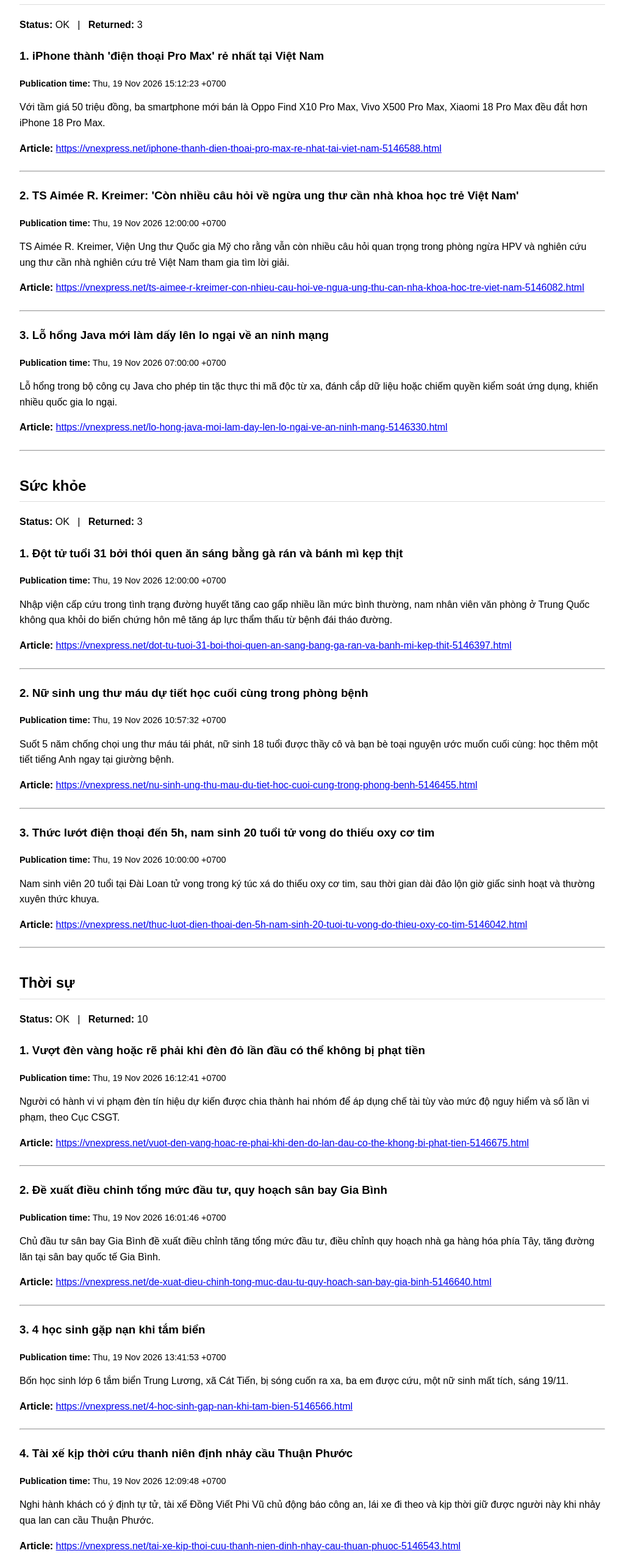
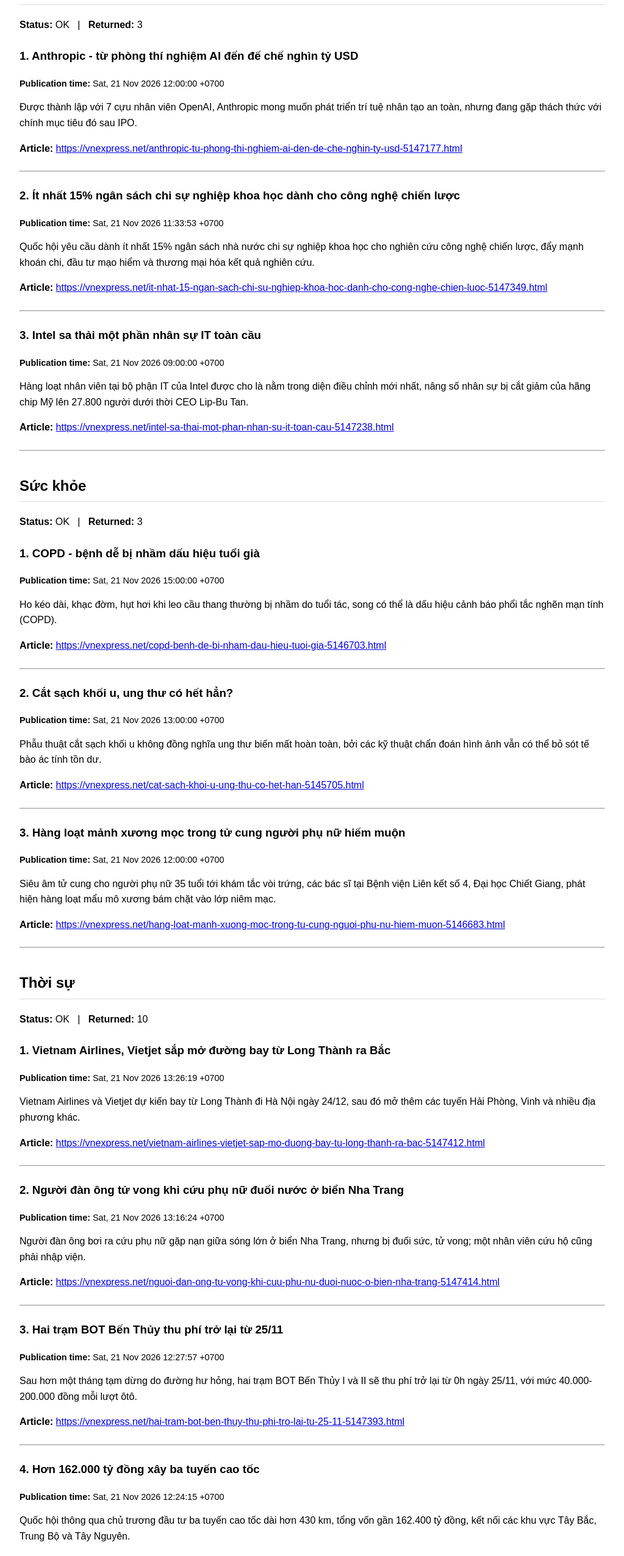
Before and after one commit to Henryta89/vnexpress-rss-briefing, a plain HTML site: page docs/index.html in a window 1280 px wide. Shown: the part 240-2792 px from the top of the page at 61% size, without its empty margins (128-1151 px from the left). Drawn offline with Linux system fonts and the light colour scheme.

Commit message:
chore: refresh VnExpress RSS briefing

```diff
--- a/docs/index.html
+++ b/docs/index.html
@@ -39,126 +39,126 @@ a {
 </head>
 <body>
 <h1>VnExpress RSS Briefing Source</h1>
-<p><strong>Updated:</strong> 2026-11-19 16:28:47 Asia/Ho_Chi_Minh</p>
+<p><strong>Updated:</strong> 2026-11-21 15:44:50 Asia/Ho_Chi_Minh</p>
 <p><strong>Source authority:</strong> VnExpress RSS</p>
 <section><h2>Khoa học công nghệ</h2>
 <p><strong>Status:</strong> OK &nbsp; | &nbsp; <strong>Returned:</strong> 3</p>
 <article>
-<h3>1. iPhone thành &#x27;điện thoại Pro Max&#x27; rẻ nhất tại Việt Nam</h3>
-<p class="metadata"><strong>Publication time:</strong> Thu, 19 Nov 2026 15:12:23 +0700</p>
-<p class="description">Với tầm giá 50 triệu đồng, ba smartphone mới bán là Oppo Find X10 Pro Max, Vivo X500 Pro Max, Xiaomi 18 Pro Max đều đắt hơn iPhone 18 Pro Max.</p>
-<p><strong>Article:</strong> <a href="https://vnexpress.net/iphone-thanh-dien-thoai-pro-max-re-nhat-tai-viet-nam-5146588.html">https://vnexpress.net/iphone-thanh-dien-thoai-pro-max-re-nhat-tai-viet-nam-5146588.html</a></p>
+<h3>1. Anthropic - từ phòng thí nghiệm AI đến đế chế nghìn tỷ USD</h3>
+<p class="metadata"><strong>Publication time:</strong> Sat, 21 Nov 2026 12:00:00 +0700</p>
+<p class="description">Được thành lập với 7 cựu nhân viên OpenAI, Anthropic mong muốn phát triển trí tuệ nhân tạo an toàn, nhưng đang gặp thách thức với chính mục tiêu đó sau IPO.</p>
+<p><strong>Article:</strong> <a href="https://vnexpress.net/anthropic-tu-phong-thi-nghiem-ai-den-de-che-nghin-ty-usd-5147177.html">https://vnexpress.net/anthropic-tu-phong-thi-nghiem-ai-den-de-che-nghin-ty-usd-5147177.html</a></p>
 </article>
 <hr>
 <article>
-<h3>2. TS Aimée R. Kreimer: &#x27;Còn nhiều câu hỏi về ngừa ung thư cần nhà khoa học trẻ Việt Nam&#x27;</h3>
-<p class="metadata"><strong>Publication time:</strong> Thu, 19 Nov 2026 12:00:00 +0700</p>
-<p class="description">TS Aimée R. Kreimer, Viện Ung thư Quốc gia Mỹ cho rằng vẫn còn nhiều câu hỏi quan trọng trong phòng ngừa HPV và nghiên cứu ung thư cần nhà nghiên cứu trẻ Việt Nam tham gia tìm lời giải.</p>
-<p><strong>Article:</strong> <a href="https://vnexpress.net/ts-aimee-r-kreimer-con-nhieu-cau-hoi-ve-ngua-ung-thu-can-nha-khoa-hoc-tre-viet-nam-5146082.html">https://vnexpress.net/ts-aimee-r-kreimer-con-nhieu-cau-hoi-ve-ngua-ung-thu-can-nha-khoa-hoc-tre-viet-nam-5146082.html</a></p>
+<h3>2. Ít nhất 15% ngân sách chi sự nghiệp khoa học dành cho công nghệ chiến lược</h3>
+<p class="metadata"><strong>Publication time:</strong> Sat, 21 Nov 2026 11:33:53 +0700</p>
+<p class="description">Quốc hội yêu cầu dành ít nhất 15% ngân sách nhà nước chi sự nghiệp khoa học cho nghiên cứu công nghệ chiến lược, đẩy mạnh khoán chi, đầu tư mạo hiểm và thương mại hóa kết quả nghiên cứu.</p>
+<p><strong>Article:</strong> <a href="https://vnexpress.net/it-nhat-15-ngan-sach-chi-su-nghiep-khoa-hoc-danh-cho-cong-nghe-chien-luoc-5147349.html">https://vnexpress.net/it-nhat-15-ngan-sach-chi-su-nghiep-khoa-hoc-danh-cho-cong-nghe-chien-luoc-5147349.html</a></p>
 </article>
 <hr>
 <article>
-<h3>3. Lỗ hổng Java mới làm dấy lên lo ngại về an ninh mạng</h3>
-<p class="metadata"><strong>Publication time:</strong> Thu, 19 Nov 2026 07:00:00 +0700</p>
-<p class="description">Lỗ hổng trong bộ công cụ Java cho phép tin tặc thực thi mã độc từ xa, đánh cắp dữ liệu hoặc chiếm quyền kiểm soát ứng dụng, khiến nhiều quốc gia lo ngại.</p>
-<p><strong>Article:</strong> <a href="https://vnexpress.net/lo-hong-java-moi-lam-day-len-lo-ngai-ve-an-ninh-mang-5146330.html">https://vnexpress.net/lo-hong-java-moi-lam-day-len-lo-ngai-ve-an-ninh-mang-5146330.html</a></p>
+<h3>3. Intel sa thải một phần nhân sự IT toàn cầu</h3>
+<p class="metadata"><strong>Publication time:</strong> Sat, 21 Nov 2026 09:00:00 +0700</p>
+<p class="description">Hàng loạt nhân viên tại bộ phận IT của Intel được cho là nằm trong diện điều chỉnh mới nhất, nâng số nhân sự bị cắt giảm của hãng chip Mỹ lên 27.800 người dưới thời CEO Lip-Bu Tan.</p>
+<p><strong>Article:</strong> <a href="https://vnexpress.net/intel-sa-thai-mot-phan-nhan-su-it-toan-cau-5147238.html">https://vnexpress.net/intel-sa-thai-mot-phan-nhan-su-it-toan-cau-5147238.html</a></p>
 </article>
 <hr>
 </section>
 <section><h2>Sức khỏe</h2>
 <p><strong>Status:</strong> OK &nbsp; | &nbsp; <strong>Returned:</strong> 3</p>
 <article>
-<h3>1. Đột tử tuổi 31 bởi thói quen ăn sáng bằng gà rán và bánh mì kẹp thịt</h3>
-<p class="metadata"><strong>Publication time:</strong> Thu, 19 Nov 2026 12:00:00 +0700</p>
-<p class="description">Nhập viện cấp cứu trong tình trạng đường huyết tăng cao gấp nhiều lần mức bình thường, nam nhân viên văn phòng ở Trung Quốc không qua khỏi do biến chứng hôn mê tăng áp lực thẩm thấu từ bệnh đái tháo đường.</p>
-<p><strong>Article:</strong> <a href="https://vnexpress.net/dot-tu-tuoi-31-boi-thoi-quen-an-sang-bang-ga-ran-va-banh-mi-kep-thit-5146397.html">https://vnexpress.net/dot-tu-tuoi-31-boi-thoi-quen-an-sang-bang-ga-ran-va-banh-mi-kep-thit-5146397.html</a></p>
+<h3>1. COPD - bệnh dễ bị nhầm dấu hiệu tuổi già</h3>
+<p class="metadata"><strong>Publication time:</strong> Sat, 21 Nov 2026 15:00:00 +0700</p>
+<p class="description">Ho kéo dài, khạc đờm, hụt hơi khi leo cầu thang thường bị nhầm do tuổi tác, song có thể là dấu hiệu cảnh báo phổi tắc nghẽn mạn tính (COPD).</p>
+<p><strong>Article:</strong> <a href="https://vnexpress.net/copd-benh-de-bi-nham-dau-hieu-tuoi-gia-5146703.html">https://vnexpress.net/copd-benh-de-bi-nham-dau-hieu-tuoi-gia-5146703.html</a></p>
 </article>
 <hr>
 <article>
-<h3>2. Nữ sinh ung thư máu dự tiết học cuối cùng trong phòng bệnh</h3>
-<p class="metadata"><strong>Publication time:</strong> Thu, 19 Nov 2026 10:57:32 +0700</p>
-<p class="description">Suốt 5 năm chống chọi ung thư máu tái phát, nữ sinh 18 tuổi được thầy cô và bạn bè toại nguyện ước muốn cuối cùng: học thêm một tiết tiếng Anh ngay tại giường bệnh.</p>
-<p><strong>Article:</strong> <a href="https://vnexpress.net/nu-sinh-ung-thu-mau-du-tiet-hoc-cuoi-cung-trong-phong-benh-5146455.html">https://vnexpress.net/nu-sinh-ung-thu-mau-du-tiet-hoc-cuoi-cung-trong-phong-benh-5146455.html</a></p>
+<h3>2. Cắt sạch khối u, ung thư có hết hẳn?</h3>
+<p class="metadata"><strong>Publication time:</strong> Sat, 21 Nov 2026 13:00:00 +0700</p>
+<p class="description">Phẫu thuật cắt sạch khối u không đồng nghĩa ung thư biến mất hoàn toàn, bởi các kỹ thuật chẩn đoán hình ảnh vẫn có thể bỏ sót tế bào ác tính tồn dư.</p>
+<p><strong>Article:</strong> <a href="https://vnexpress.net/cat-sach-khoi-u-ung-thu-co-het-han-5145705.html">https://vnexpress.net/cat-sach-khoi-u-ung-thu-co-het-han-5145705.html</a></p>
 </article>
 <hr>
 <article>
-<h3>3. Thức lướt điện thoại đến 5h, nam sinh 20 tuổi tử vong do thiếu oxy cơ tim</h3>
-<p class="metadata"><strong>Publication time:</strong> Thu, 19 Nov 2026 10:00:00 +0700</p>
-<p class="description">Nam sinh viên 20 tuổi tại Đài Loan tử vong trong ký túc xá do thiếu oxy cơ tim, sau thời gian dài đảo lộn giờ giấc sinh hoạt và thường xuyên thức khuya.</p>
-<p><strong>Article:</strong> <a href="https://vnexpress.net/thuc-luot-dien-thoai-den-5h-nam-sinh-20-tuoi-tu-vong-do-thieu-oxy-co-tim-5146042.html">https://vnexpress.net/thuc-luot-dien-thoai-den-5h-nam-sinh-20-tuoi-tu-vong-do-thieu-oxy-co-tim-5146042.html</a></p>
+<h3>3. Hàng loạt mảnh xương mọc trong tử cung người phụ nữ hiếm muộn</h3>
+<p class="metadata"><strong>Publication time:</strong> Sat, 21 Nov 2026 12:00:00 +0700</p>
+<p class="description">Siêu âm tử cung cho người phụ nữ 35 tuổi tới khám tắc vòi trứng, các bác sĩ tại Bệnh viện Liên kết số 4, Đại học Chiết Giang, phát hiện hàng loạt mẩu mô xương bám chặt vào lớp niêm mạc.</p>
+<p><strong>Article:</strong> <a href="https://vnexpress.net/hang-loat-manh-xuong-moc-trong-tu-cung-nguoi-phu-nu-hiem-muon-5146683.html">https://vnexpress.net/hang-loat-manh-xuong-moc-trong-tu-cung-nguoi-phu-nu-hiem-muon-5146683.html</a></p>
 </article>
 <hr>
 </section>
 <section><h2>Thời sự</h2>
 <p><strong>Status:</strong> OK &nbsp; | &nbsp; <strong>Returned:</strong> 10</p>
 <article>
-<h3>1. Vượt đèn vàng hoặc rẽ phải khi đèn đỏ lần đầu có thể không bị phạt tiền</h3>
-<p class="metadata"><strong>Publication time:</strong> Thu, 19 Nov 2026 16:12:41 +0700</p>
-<p class="description">Người có hành vi vi phạm đèn tín hiệu dự kiến được chia thành hai nhóm để áp dụng chế tài tùy vào mức độ nguy hiểm và số lần vi phạm, theo Cục CSGT.</p>
-<p><strong>Article:</strong> <a href="https://vnexpress.net/vuot-den-vang-hoac-re-phai-khi-den-do-lan-dau-co-the-khong-bi-phat-tien-5146675.html">https://vnexpress.net/vuot-den-vang-hoac-re-phai-khi-den-do-lan-dau-co-the-khong-bi-phat-tien-5146675.html</a></p>
+<h3>1. Vietnam Airlines, Vietjet sắp mở đường bay từ Long Thành ra Bắc</h3>
+<p class="metadata"><strong>Publication time:</strong> Sat, 21 Nov 2026 13:26:19 +0700</p>
+<p class="description">Vietnam Airlines và Vietjet dự kiến bay từ Long Thành đi Hà Nội ngày 24/12, sau đó mở thêm các tuyến Hải Phòng, Vinh và nhiều địa phương khác.</p>
+<p><strong>Article:</strong> <a href="https://vnexpress.net/vietnam-airlines-vietjet-sap-mo-duong-bay-tu-long-thanh-ra-bac-5147412.html">https://vnexpress.net/vietnam-airlines-vietjet-sap-mo-duong-bay-tu-long-thanh-ra-bac-5147412.html</a></p>
 </article>
 <hr>
 <article>
-<h3>2. Đề xuất điều chỉnh tổng mức đầu tư, quy hoạch sân bay Gia Bình</h3>
-<p class="metadata"><strong>Publication time:</strong> Thu, 19 Nov 2026 16:01:46 +0700</p>
-<p class="description">Chủ đầu tư sân bay Gia Bình đề xuất điều chỉnh tăng tổng mức đầu tư, điều chỉnh quy hoạch nhà ga hàng hóa phía Tây, tăng đường lăn tại sân bay quốc tế Gia Bình.</p>
-<p><strong>Article:</strong> <a href="https://vnexpress.net/de-xuat-dieu-chinh-tong-muc-dau-tu-quy-hoach-san-bay-gia-binh-5146640.html">https://vnexpress.net/de-xuat-dieu-chinh-tong-muc-dau-tu-quy-hoach-san-bay-gia-binh-5146640.html</a></p>
+<h3>2. Người đàn ông tử vong khi cứu phụ nữ đuối nước ở biển Nha Trang</h3>
+<p class="metadata"><strong>Publication time:</strong> Sat, 21 Nov 2026 13:16:24 +0700</p>
+<p class="description">Người đàn ông bơi ra cứu phụ nữ gặp nạn giữa sóng lớn ở biển Nha Trang, nhưng bị đuối sức, tử vong; một nhân viên cứu hộ cũng phải nhập viện.</p>
+<p><strong>Article:</strong> <a href="https://vnexpress.net/nguoi-dan-ong-tu-vong-khi-cuu-phu-nu-duoi-nuoc-o-bien-nha-trang-5147414.html">https://vnexpress.net/nguoi-dan-ong-tu-vong-khi-cuu-phu-nu-duoi-nuoc-o-bien-nha-trang-5147414.html</a></p>
 </article>
 <hr>
 <article>
-<h3>3. 4 học sinh gặp nạn khi tắm biển</h3>
-<p class="metadata"><strong>Publication time:</strong> Thu, 19 Nov 2026 13:41:53 +0700</p>
-<p class="description">Bốn học sinh lớp 6 tắm biển Trung Lương, xã Cát Tiến, bị sóng cuốn ra xa, ba em được cứu, một nữ sinh mất tích, sáng 19/11.</p>
-<p><strong>Article:</strong> <a href="https://vnexpress.net/4-hoc-sinh-gap-nan-khi-tam-bien-5146566.html">https://vnexpress.net/4-hoc-sinh-gap-nan-khi-tam-bien-5146566.html</a></p>
+<h3>3. Hai trạm BOT Bến Thủy thu phí trở lại từ 25/11</h3>
+<p class="metadata"><strong>Publication time:</strong> Sat, 21 Nov 2026 12:27:57 +0700</p>
+<p class="description">Sau hơn một tháng tạm dừng do đường hư hỏng, hai trạm BOT Bến Thủy I và II sẽ thu phí trở lại từ 0h ngày 25/11, với mức 40.000-200.000 đồng mỗi lượt ôtô.</p>
+<p><strong>Article:</strong> <a href="https://vnexpress.net/hai-tram-bot-ben-thuy-thu-phi-tro-lai-tu-25-11-5147393.html">https://vnexpress.net/hai-tram-bot-ben-thuy-thu-phi-tro-lai-tu-25-11-5147393.html</a></p>
 </article>
 <hr>
 <article>
-<h3>4. Tài xế kịp thời cứu thanh niên định nhảy cầu Thuận Phước</h3>
-<p class="metadata"><strong>Publication time:</strong> Thu, 19 Nov 2026 12:09:48 +0700</p>
-<p class="description">Nghi hành khách có ý định tự tử, tài xế Đồng Viết Phi Vũ chủ động báo công an, lái xe đi theo và kịp thời giữ được người này khi nhảy qua lan can cầu Thuận Phước.</p>
-<p><strong>Article:</strong> <a href="https://vnexpress.net/tai-xe-kip-thoi-cuu-thanh-nien-dinh-nhay-cau-thuan-phuoc-5146543.html">https://vnexpress.net/tai-xe-kip-thoi-cuu-thanh-nien-dinh-nhay-cau-thuan-phuoc-5146543.html</a></p>
+<h3>4. Hơn 162.000 tỷ đồng xây ba tuyến cao tốc</h3>
+<p class="metadata"><strong>Publication time:</strong> Sat, 21 Nov 2026 12:24:15 +0700</p>
+<p class="description">Quốc hội thông qua chủ trương đầu tư ba tuyến cao tốc dài hơn 430 km, tổng vốn gần 162.400 tỷ đồng, kết nối các khu vực Tây Bắc, Trung Bộ và Tây Nguyên.</p>
+<p><strong>Article:</strong> <a href="https://vnexpress.net/hon-162-000-ty-dong-xay-ba-tuyen-cao-toc-5147392.html">https://vnexpress.net/hon-162-000-ty-dong-xay-ba-tuyen-cao-toc-5147392.html</a></p>
 </article>
 <hr>
 <article>
-<h3>5. Miền Bắc giảm 14 độ, thấp nhất 8 độ C</h3>
-<p class="metadata"><strong>Publication time:</strong> Thu, 19 Nov 2026 10:42:35 +0700</p>
-<p class="description">Không khí lạnh kéo nhiệt độ miền Bắc giảm 10-14 độ so với trưa qua, thấp nhất Mẫu Sơn (Lạng Sơn) 8,8 độ, trung tâm Hà Nội 18 độ C.</p>
-<p><strong>Article:</strong> <a href="https://vnexpress.net/mien-bac-giam-14-do-thap-nhat-8-do-c-5146441.html">https://vnexpress.net/mien-bac-giam-14-do-thap-nhat-8-do-c-5146441.html</a></p>
+<h3>5. Tạm dừng tuyển dụng công chức trên toàn quốc</h3>
+<p class="metadata"><strong>Publication time:</strong> Sat, 21 Nov 2026 12:10:18 +0700</p>
+<p class="description">Các bộ, ngành, địa phương tạm dừng tuyển dụng công chức, kể cả trường hợp đã thi tuyển nhưng chưa có quyết định tuyển dụng, để rà soát vị trí việc làm và biên chế.</p>
+<p><strong>Article:</strong> <a href="https://vnexpress.net/tam-dung-tuyen-dung-cong-chuc-tren-toan-quoc-5147400.html">https://vnexpress.net/tam-dung-tuyen-dung-cong-chuc-tren-toan-quoc-5147400.html</a></p>
 </article>
 <hr>
 <article>
-<h3>6. Thi tuyển kiến trúc cầu Cần Thơ 2 từ tháng 12</h3>
-<p class="metadata"><strong>Publication time:</strong> Thu, 19 Nov 2026 08:04:04 +0700</p>
-<p class="description">Cuộc thi tuyển phương án kiến trúc cầu Cần Thơ 2 có tổng giá trị giải thưởng 270 triệu đồng, định hướng là công trình mang biểu tượng của Đồng bằng sông Cửu Long.</p>
-<p><strong>Article:</strong> <a href="https://vnexpress.net/thi-tuyen-kien-truc-cau-can-tho-2-tu-thang-12-5146360.html">https://vnexpress.net/thi-tuyen-kien-truc-cau-can-tho-2-tu-thang-12-5146360.html</a></p>
+<h3>6. Ít nhất 15% ngân sách chi sự nghiệp khoa học dành cho công nghệ chiến lược</h3>
+<p class="metadata"><strong>Publication time:</strong> Sat, 21 Nov 2026 11:33:53 +0700</p>
+<p class="description">Quốc hội yêu cầu dành ít nhất 15% ngân sách nhà nước chi sự nghiệp khoa học cho nghiên cứu công nghệ chiến lược, đẩy mạnh khoán chi, đầu tư mạo hiểm và thương mại hóa kết quả nghiên cứu.</p>
+<p><strong>Article:</strong> <a href="https://vnexpress.net/it-nhat-15-ngan-sach-chi-su-nghiep-khoa-hoc-danh-cho-cong-nghe-chien-luoc-5147349.html">https://vnexpress.net/it-nhat-15-ngan-sach-chi-su-nghiep-khoa-hoc-danh-cho-cong-nghe-chien-luoc-5147349.html</a></p>
 </article>
 <hr>
 <article>
-<h3>7. Cống ngăn triều lớn nhất dự án chống ngập 10.000 tỷ đồng ở TP HCM</h3>
-<p class="metadata"><strong>Publication time:</strong> Thu, 19 Nov 2026 06:00:00 +0700</p>
-<p class="description">Cống Mương Chuối có quy mô lớn nhất và là nơi đặt &quot;đầu não&quot; của dự án 10.000 tỷ đồng, chống ngập cho khoảng 6,5 triệu dân, sẽ vận hành thử nghiệm ngày 25/11.</p>
-<p><strong>Article:</strong> <a href="https://vnexpress.net/cong-ngan-trieu-lon-nhat-du-an-chong-ngap-10-000-ty-dong-o-tp-hcm-5146138.html">https://vnexpress.net/cong-ngan-trieu-lon-nhat-du-an-chong-ngap-10-000-ty-dong-o-tp-hcm-5146138.html</a></p>
+<h3>7. Hà Nội tiếp nhận hơn 40 km2 đất và 1.057 người từ Phú Thọ</h3>
+<p class="metadata"><strong>Publication time:</strong> Sat, 21 Nov 2026 11:07:11 +0700</p>
+<p class="description">Từ ngày 1/1/2027, hơn 40 km2 đất thuộc ba xã, phường của tỉnh Phú Thọ, trong đó có một phần Vườn quốc gia Ba Vì, sẽ được chuyển về Hà Nội.</p>
+<p><strong>Article:</strong> <a href="https://vnexpress.net/ha-noi-tiep-nhan-hon-40-km2-dat-va-1-057-nguoi-tu-phu-tho-5147362.html">https://vnexpress.net/ha-noi-tiep-nhan-hon-40-km2-dat-va-1-057-nguoi-tu-phu-tho-5147362.html</a></p>
 </article>
 <hr>
 <article>
-<h3>8. Hơn 30 hãng bay quốc tế muốn lùi thời gian khai thác ở Long Thành</h3>
-<p class="metadata"><strong>Publication time:</strong> Thu, 19 Nov 2026 05:00:00 +0700</p>
-<p class="description">34 hãng bay quốc tế muốn lùi thời điểm chuyển đổi khai thác từ Tân Sơn Nhất sang Long Thành tới lịch bay mùa đông 2027 hoặc muộn hơn để đủ thời gian chuẩn bị.</p>
-<p><strong>Article:</strong> <a href="https://vnexpress.net/hon-30-hang-bay-quoc-te-muon-lui-thoi-gian-khai-thac-o-long-thanh-5146324.html">https://vnexpress.net/hon-30-hang-bay-quoc-te-muon-lui-thoi-gian-khai-thac-o-long-thanh-5146324.html</a></p>
+<h3>8. Người lao động được bổ sung hai ngày nghỉ lễ</h3>
+<p class="metadata"><strong>Publication time:</strong> Sat, 21 Nov 2026 11:00:50 +0700</p>
+<p class="description">Quốc hội bổ sung ngày Tổ quốc tri ân 27/7 và Ngày Văn hóa Việt Nam 24/11 vào danh sách ngày nghỉ hưởng nguyên lương, nâng tổng số ngày nghỉ lễ, Tết hàng năm lên 13.</p>
+<p><strong>Article:</strong> <a href="https://vnexpress.net/nguoi-lao-dong-duoc-bo-sung-hai-ngay-nghi-le-5147309.html">https://vnexpress.net/nguoi-lao-dong-duoc-bo-sung-hai-ngay-nghi-le-5147309.html</a></p>
 </article>
 <hr>
 <article>
-<h3>9. Trường học xã hội chủ nghĩa tại Quảng Ninh vận hành thế nào?</h3>
-<p class="metadata"><strong>Publication time:</strong> Thu, 19 Nov 2026 05:00:00 +0700</p>
-<p class="description">Ba trường thí điểm mô hình trường học xã hội chủ nghĩa tại Quảng Ninh sẽ dành buổi học thứ hai để phát triển năng lực toàn diện, đánh giá học sinh qua cả sản phẩm thực tế thay vì chỉ dựa vào điểm số.</p>
-<p><strong>Article:</strong> <a href="https://vnexpress.net/truong-hoc-xa-hoi-chu-nghia-tai-quang-ninh-van-hanh-the-nao-5146242.html">https://vnexpress.net/truong-hoc-xa-hoi-chu-nghia-tai-quang-ninh-van-hanh-the-nao-5146242.html</a></p>
+<h3>9. Cấm hút thuốc trong toàn bộ khuôn viên đại học, cao đẳng</h3>
+<p class="metadata"><strong>Publication time:</strong> Sat, 21 Nov 2026 10:59:57 +0700</p>
+<p class="description">Từ ngày 1/7/2027, việc hút thuốc lá bị cấm trong toàn bộ khuôn viên đại học, cao đẳng, học viện, thay vì chỉ cấm trong nhà như hiện nay.</p>
+<p><strong>Article:</strong> <a href="https://vnexpress.net/cam-hut-thuoc-trong-toan-bo-khuon-vien-dai-hoc-cao-dang-5147359.html">https://vnexpress.net/cam-hut-thuoc-trong-toan-bo-khuon-vien-dai-hoc-cao-dang-5147359.html</a></p>
 </article>
 <hr>
 <article>
-<h3>10. &#x27;Việt Nam nên phát triển bất động sản dưỡng lão và quản lý gia sản tuổi già&#x27;</h3>
-<p class="metadata"><strong>Publication time:</strong> Thu, 19 Nov 2026 04:00:00 +0700</p>
-<p class="description">GS.TS Giang Thanh Long cho rằng từ sau năm 2035, khi bước vào thời kỳ dân số già, Việt Nam cần ưu tiên phát triển bất động sản dưỡng lão, công nghệ chăm sóc người cao tuổi, tài chính, bảo hiểm và quản lý gia sản.</p>
-<p><strong>Article:</strong> <a href="https://vnexpress.net/viet-nam-nen-phat-trien-bat-dong-san-duong-lao-va-quan-ly-gia-san-tuoi-gia-5146255.html">https://vnexpress.net/viet-nam-nen-phat-trien-bat-dong-san-duong-lao-va-quan-ly-gia-san-tuoi-gia-5146255.html</a></p>
+<h3>10. 100 xe giường nằm điện chạy ba tuyến liên tỉnh từ TP HCM</h3>
+<p class="metadata"><strong>Publication time:</strong> Sat, 21 Nov 2026 10:58:22 +0700</p>
+<p class="description">100 ôtô giường nằm điện được đưa vào khai thác trên ba tuyến từ TP HCM đi Đà Lạt, Cần Thơ và Vĩnh Long, giá vé không đổi so với xe dầu.</p>
+<p><strong>Article:</strong> <a href="https://vnexpress.net/100-xe-giuong-nam-dien-chay-ba-tuyen-lien-tinh-tu-tp-hcm-5147370.html">https://vnexpress.net/100-xe-giuong-nam-dien-chay-ba-tuyen-lien-tinh-tu-tp-hcm-5147370.html</a></p>
 </article>
 <hr>
 </section>
```
